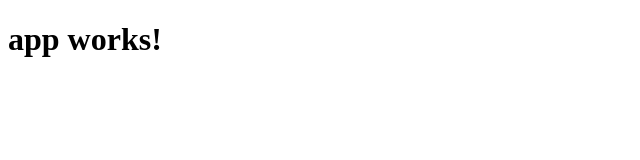
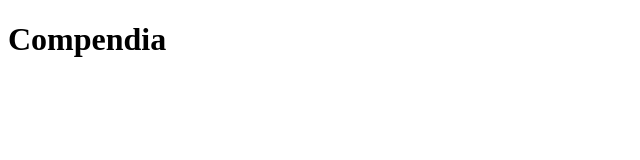
Before and after one commit to islamhaqq/Healthcare-Makerthon, an Angular app: page / in a window 1280 px wide. Shown: the top 160 px of the page, without its empty margins (0-640 px from the left). Built offline with nearby package versions, Linux system fonts and the light colour scheme.

Commit message:
install watson-developer-cloud via NPM

```diff
--- a/package.json
+++ b/package.json
@@ -23,6 +23,7 @@
     "core-js": "^2.4.1",
     "rxjs": "5.0.0-beta.12",
     "ts-helpers": "^1.1.1",
+    "watson-developer-cloud": "^2.8.2",
     "zone.js": "^0.6.23"
   },
   "devDependencies": {
--- a/src/app/app.component.ts
+++ b/src/app/app.component.ts
@@ -6,5 +6,5 @@ import { Component } from '@angular/core';
   styleUrls: ['./app.component.css']
 })
 export class AppComponent {
-  title = 'app works!';
+  title = 'Compendia';
 }
```
